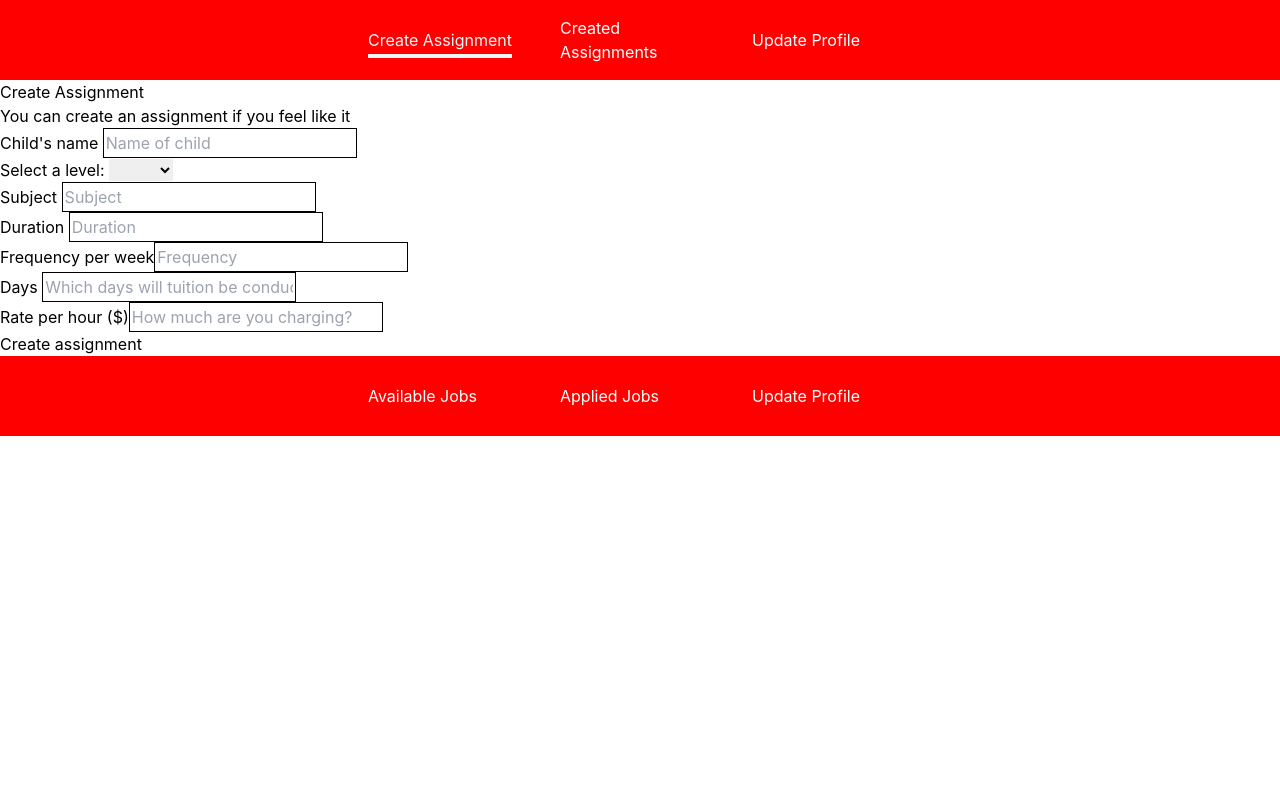
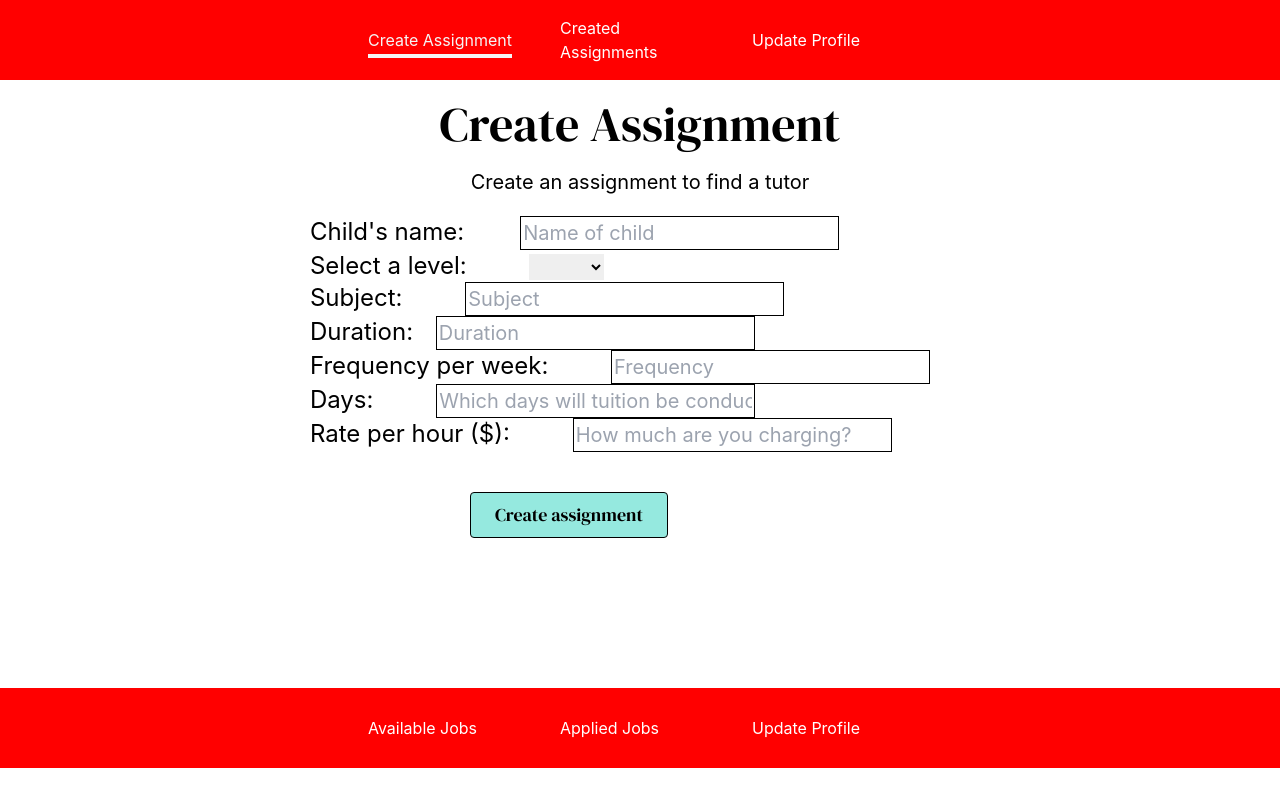
Before and after one commit to krystalkoh/tutorealm_frontend, a React (Create React App) app in the folder react_app/: page /parent/create in a window 1280 px wide. Built offline with nearby package versions, Linux system fonts and the light colour scheme.

Commit message:
parent create job done

```diff
--- a/react_app/src/components/CreateJob.js
+++ b/react_app/src/components/CreateJob.js
@@ -97,19 +97,28 @@ const CreateJob = () => {
 
   return (
     <>
-      <div>
+      <div
+        class="flex place-content-center mt-5 text-5xl container mx-auto"
+        id="title"
+      >
         <h1>Create Assignment</h1>
       </div>
       {createJob ? (
         <p>You have created an assignment successfully</p>
       ) : (
-        <p>You can create an assignment if you feel like it</p>
+        <p class="flex place-content-center mt-5 text-xl">
+          Create an assignment to find a tutor{" "}
+        </p>
       )}
-      <form onSubmit={handleConfirmModal}>
-        <div>
+      <form
+        onSubmit={handleConfirmModal}
+        class=" place-content-center mt-5 text-xl grid grid-rows-2"
+      >
+        <div class=" flex flex-col">
           <div>
-            <label>Child's name </label>
+            <label class="text-2xl mr-10">Child's name:</label>
             <input
+              class="ml-4 mr-10"
               type="text"
               placeholder="Name of child"
               value={childName}
@@ -118,8 +127,14 @@ const CreateJob = () => {
             />
           </div>
           <div>
-            <label>Select a level: </label>
-            <select name="level" value={level} onChange={handleLevel} required>
+            <label class="text-2xl mr-10">Select a level: </label>
+            <select
+              name="level"
+              value={level}
+              class="ml-4 mr-10"
+              onChange={handleLevel}
+              required
+            >
               <option value="null"> </option>
               <option value="P1">P1</option>
               <option value="P2">P2</option>
@@ -137,8 +152,9 @@ const CreateJob = () => {
             </select>
           </div>
           <div>
-            <label>Subject </label>
+            <label class="text-2xl mr-10">Subject: </label>
             <input
+              class="ml-4 mr-10"
               type="text"
               placeholder="Subject"
               value={subject}
@@ -147,8 +163,9 @@ const CreateJob = () => {
             />
           </div>
           <div>
-            <label>Duration </label>
+            <label class="text-2xl ">Duration: </label>
             <input
+              class="ml-4 mr-10"
               type="text"
               placeholder="Duration"
               value={duration}
@@ -157,8 +174,9 @@ const CreateJob = () => {
             />
           </div>
           <div>
-            <label>Frequency per week</label>
+            <label class="text-2xl mr-10">Frequency per week: </label>
             <input
+              class="ml-4 mr-10"
               type="text"
               placeholder="Frequency"
               value={frequency}
@@ -167,8 +185,9 @@ const CreateJob = () => {
             />
           </div>
           <div>
-            <label>Days </label>
+            <label class="text-2xl mr-10">Days: </label>
             <input
+              class="ml-4 mr-10"
               type="text"
               placeholder="Which days will tuition be conducted?"
               value={days}
@@ -177,8 +196,9 @@ const CreateJob = () => {
             />
           </div>
           <div>
-            <label>Rate per hour ($)</label>
+            <label class="text-2xl mr-10">Rate per hour ($): </label>
             <input
+              class="ml-4 mr-10"
               type="text"
               placeholder="How much are you charging?"
               value={rate}
@@ -188,7 +208,11 @@ const CreateJob = () => {
           </div>
         </div>
         <div>
-          <button type="submit" class="btn">
+          <button
+            type="submit"
+            id="submit"
+            class="rounded  bg-teal-400/50 text-lg px-6 py-2 mt-10 ml-40"
+          >
             Create assignment
           </button>
         </div>
--- a/react_app/src/componentsTutor/Login.js
+++ b/react_app/src/componentsTutor/Login.js
@@ -34,13 +34,32 @@ const Login = (props) => {
   //Password
   return (
     <>
-      <div>
-        <h1>Login</h1>
+      <div class="flex place-content-center mt-5 text-5xl " id="title">
+        <h1>Tutor Login</h1>
       </div>
-      {!login && <p>Please provide the correct email and password</p>}
-      <form onSubmit={handleLogin}>
-        <label>Login email</label>
+
+      <img
+        src="https://i.imgur.com/SadPIF1.png"
+        width="300px"
+        class="rounded-lg"
+        id="img"
+      ></img>
+      {!login && (
+        <p class="flex place-content-center mt-5 text-lg ">
+          Please login with your email and password
+        </p>
+      )}
+      <form
+        class="flex place-content-center mt-5 text-xl"
+        id="font"
+        onSubmit={handleLogin}
+      >
+        <label class="text-2xl" id="font">
+          {" "}
+          Email:
+        </label>
         <input
+          class="ml-4 mr-10"
           id="email"
           type="email"
           placeholder="email"
@@ -49,8 +68,11 @@ const Login = (props) => {
           required
         />
         <br></br>
-
+        <label class="text-2xl" id="font">
+          Password:
+        </label>
         <input
+          class="ml-4"
           id="password"
           type="password"
           placeholder="password"
@@ -59,7 +81,13 @@ const Login = (props) => {
           required
         />
         <div>
-          <button type="submit">Submit</button>
+          <button
+            id="submit"
+            class="rounded ml-20 bg-teal-400/50  text-lg px-6 py-2"
+            type="submit"
+          >
+            Submit
+          </button>
         </div>
       </form>
     </>
```
Also changed, not shown: react_app/src/components/images/loginPic.jpg (deleted).
